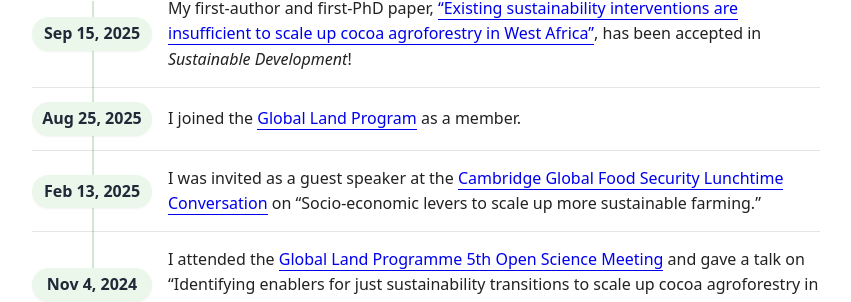
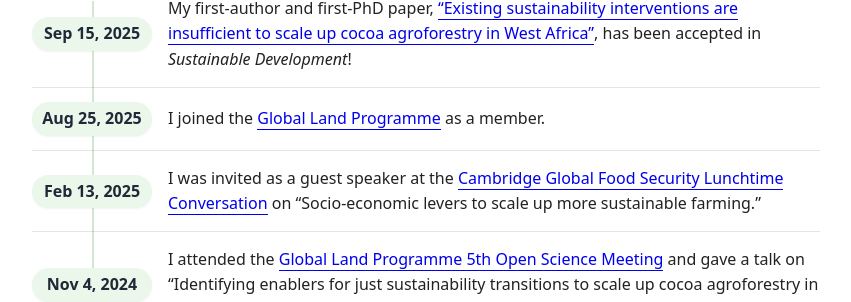
Before and after one commit to priscakmkouakou/priscakmkouakou.github.io, a Jekyll site: the page built from index.md, in a window 1280 px wide. Shown: the part 685-987 px from the top of the page, without its empty margins (214-1065 px from the left). Built offline with Jekyll 4.4.1, drawn with Linux system fonts in a browser that asks for light colours.

Commit message:
Update index.md

```diff
--- a/index.md
+++ b/index.md
@@ -139,7 +139,7 @@ layout: default
 <li class="news-item">
     <time class="news-date">Aug 25, 2025</time>
     <div class="news-text">
-      I joined the <a href="https://glp.earth/who-we-are/members">Global Land Program</a> as a member.
+      I joined the <a href="https://glp.earth/users/prisca-kouakou">Global Land Programme</a> as a member.
     </div>
   </li>
 
```
